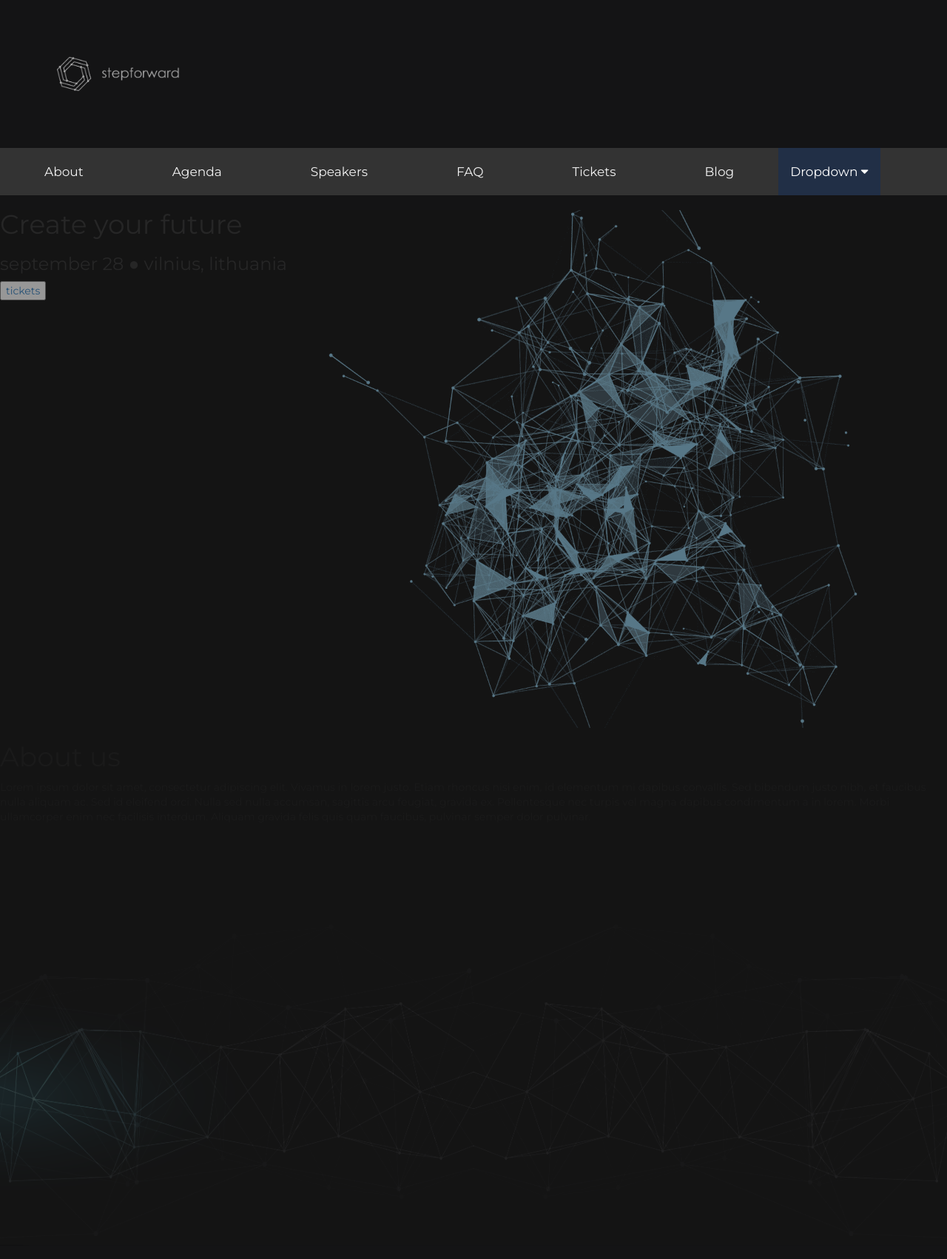
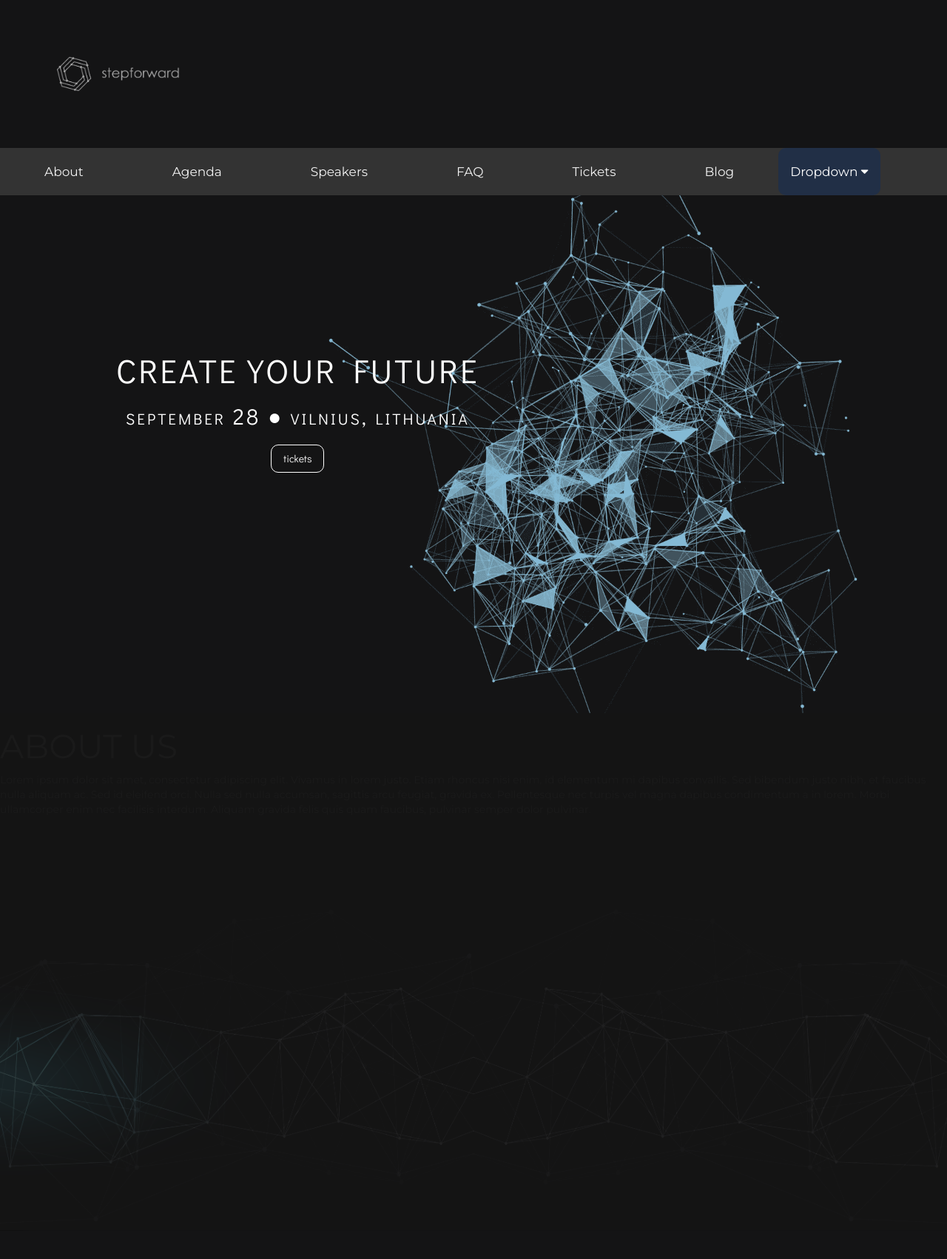
Before and after one commit to 1132049/Front-end, a PHP site: page / in a window 1280 px wide. Shown: the top 1702 px of the page at 74% size. Run offline with PHP 8.4, Linux system fonts and the light colour scheme.

Commit message:
Update style.css

```diff
--- a/Project/style.css
+++ b/Project/style.css
@@ -681,10 +681,59 @@ section {
 
 /*---Front page*/
 #section-1 {
-  background-image: url("Images/img-1.gif");
-  opacity: 0.6;
-  background-repeat: no-repeat;
-  background-size: cover;
+  background-color: 141415;
+    background-image: url('images/img-1.gif');
+    background-repeat: no-repeat;
+    background-size: cover;
+    height: 700px;
+    width: 100%;
+    padding-top: 15%;
+    padding-left: 8%;
+}
+
+.text-wrapper {
+    color: white;
+    font-family: 'Didact Gothic', sans-serif;
+    letter-spacing: 3px;
+    text-align: center;
+    vertical-align: middle;
+    height: 300px;
+    width: 600px;
+
+}
+h1 {
+    text-transform: uppercase;
+    font-size: 45px;
+}
+h3 {
+     font-variant: small-caps;
+     font-size: 30px;
+}
+
+
+button {
+    margin-top: 2%;
+    border: none;
+    background-color: transparent;
+    color: white;
+    border: 1px solid white;
+    border-radius: 10px;
+    padding: 8px 16px;
+}
+a {
+    text-decoration: none;
+    color: white;
+
+}
+
+a:hover {
+    color: #84b9d4;
+}
+button:hover {
+
+   border: 1px solid #84b9d4;
+   border-radius: 10px;
+
 }
 
 /*---About us*/
```
